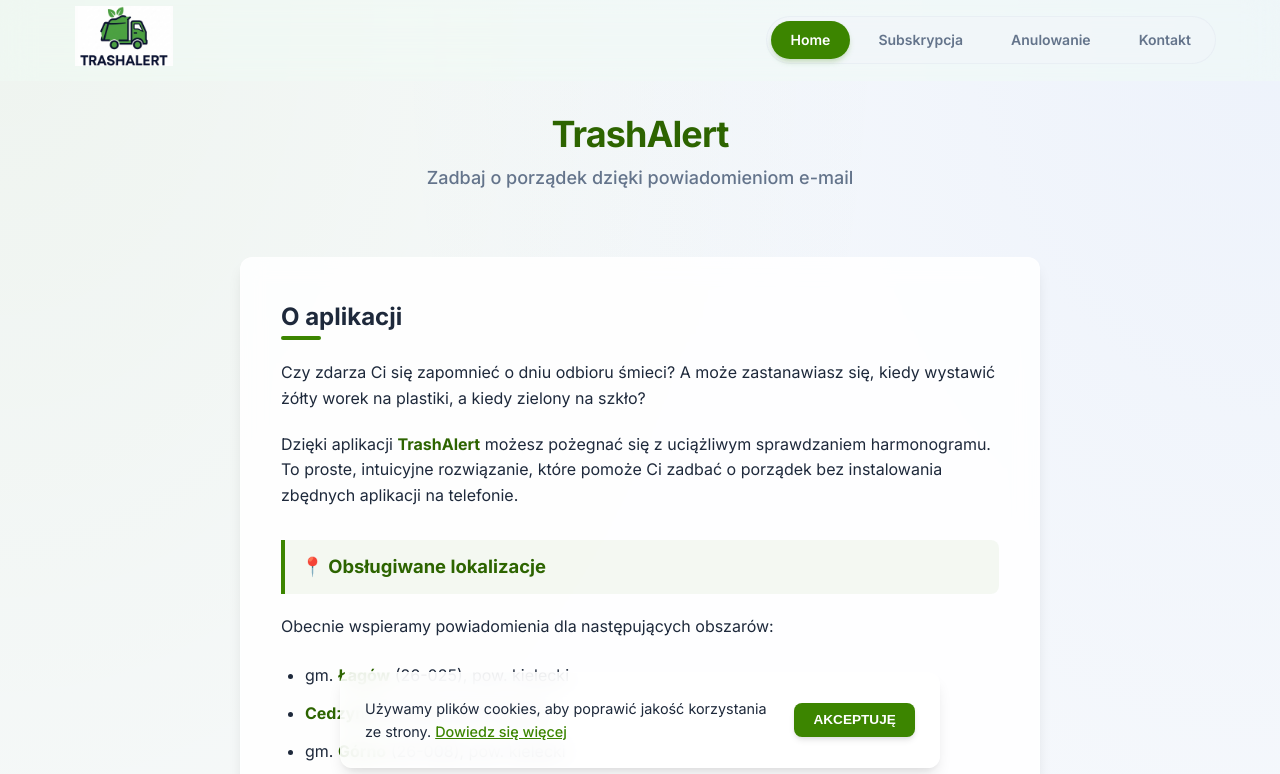
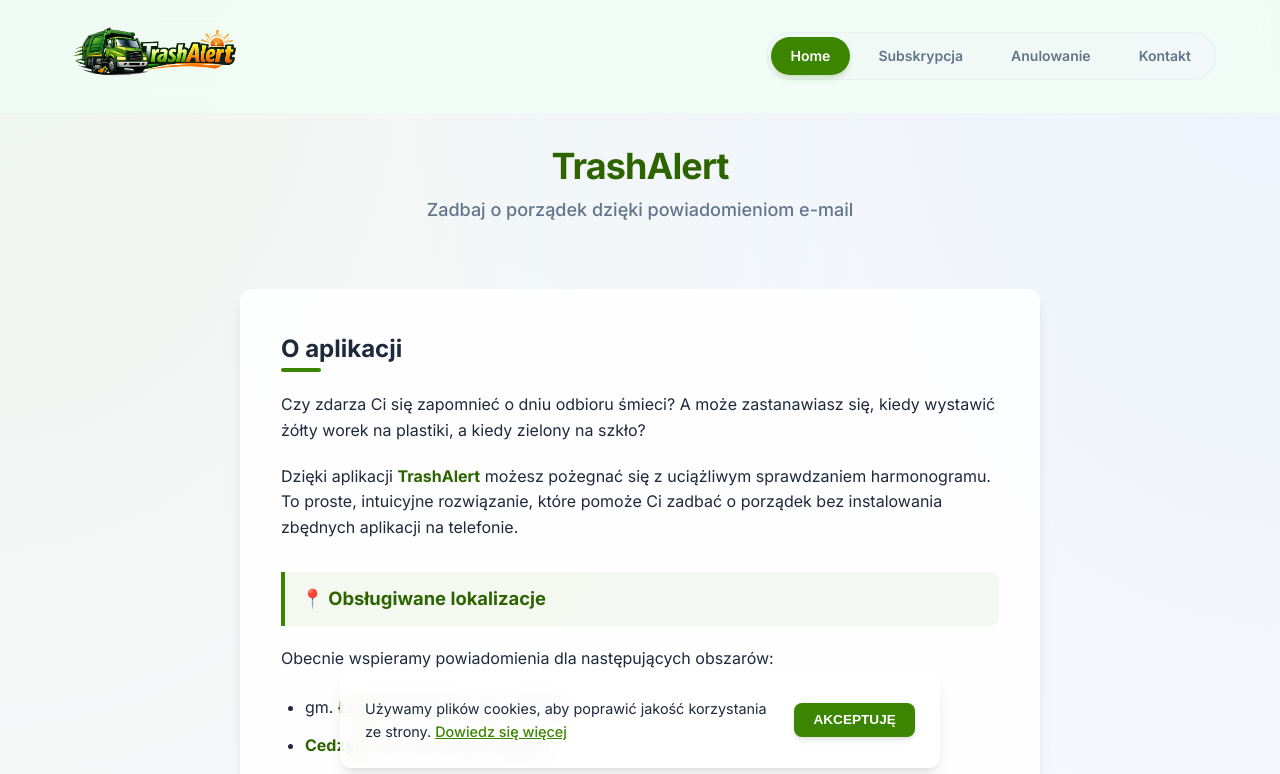
Before and after one commit to Rugel/zbiorka, a Next.js app: page / in a window 1280 px wide. Shown: the top 774 px of the page. Built offline with nearby package versions, Linux system fonts and the light colour scheme.

Commit message:
changed logo

```diff
--- a/app/modules/Navigation.js
+++ b/app/modules/Navigation.js
@@ -57,7 +57,7 @@ export default function Navigation() {
 
   const navStyles = {
     nav: {
-      backgroundColor: isScrolled ? 'rgba(240, 253, 244, 0.9)' : 'rgba(240, 253, 244, 0.4)',
+      backgroundColor: isScrolled ? 'rgba(240, 253, 244, 0.98)' : 'rgba(240, 253, 244, 0.85)',
       backdropFilter: 'blur(16px)',
       WebkitBackdropFilter: 'blur(16px)',
       borderBottom: isScrolled ? '1px solid rgba(226, 232, 240, 0.8)' : '1px solid transparent',
@@ -74,7 +74,7 @@ export default function Navigation() {
       display: 'flex',
       justifyContent: 'space-between',
       alignItems: 'center',
-      height: isScrolled ? '4rem' : '5rem',
+      height: isScrolled ? '5.5rem' : '7rem',
       transition: 'height 0.4s cubic-bezier(0.4, 0, 0.2, 1)',
     },
     logoContainer: {
@@ -143,7 +143,7 @@ export default function Navigation() {
       height: '100vh',
       backgroundColor: '#fff',
       boxShadow: '-10px 0 25px -5px rgba(0, 0, 0, 0.1)',
-      padding: '5rem 1.5rem 1.5rem',
+      padding: '7rem 1.5rem 1.5rem',
       display: 'flex',
       flexDirection: 'column',
       gap: '0.5rem',
@@ -180,8 +180,8 @@ export default function Navigation() {
             <Image
               src='/logo.png'
               alt='TrashAlert Logo'
-              width={120}
-              height={60}
+              width={180}
+              height={90}
               style={{ objectFit: 'contain', mixBlendMode: 'multiply' }}
               priority
             />
--- a/package.json
+++ b/package.json
@@ -12,6 +12,7 @@
     "@upstash/redis": "^1.34.5",
     "dotenv": "^16.4.7",
     "ioredis": "^5.6.0",
+    "jimp": "^1.6.0",
     "next": "15.4.8",
     "node-cron": "^3.0.3",
     "nodemailer": "^6.9.9",
```
Also changed, not shown: public/logo.png, 1 other file (tests, documents, lock files or other folders).
